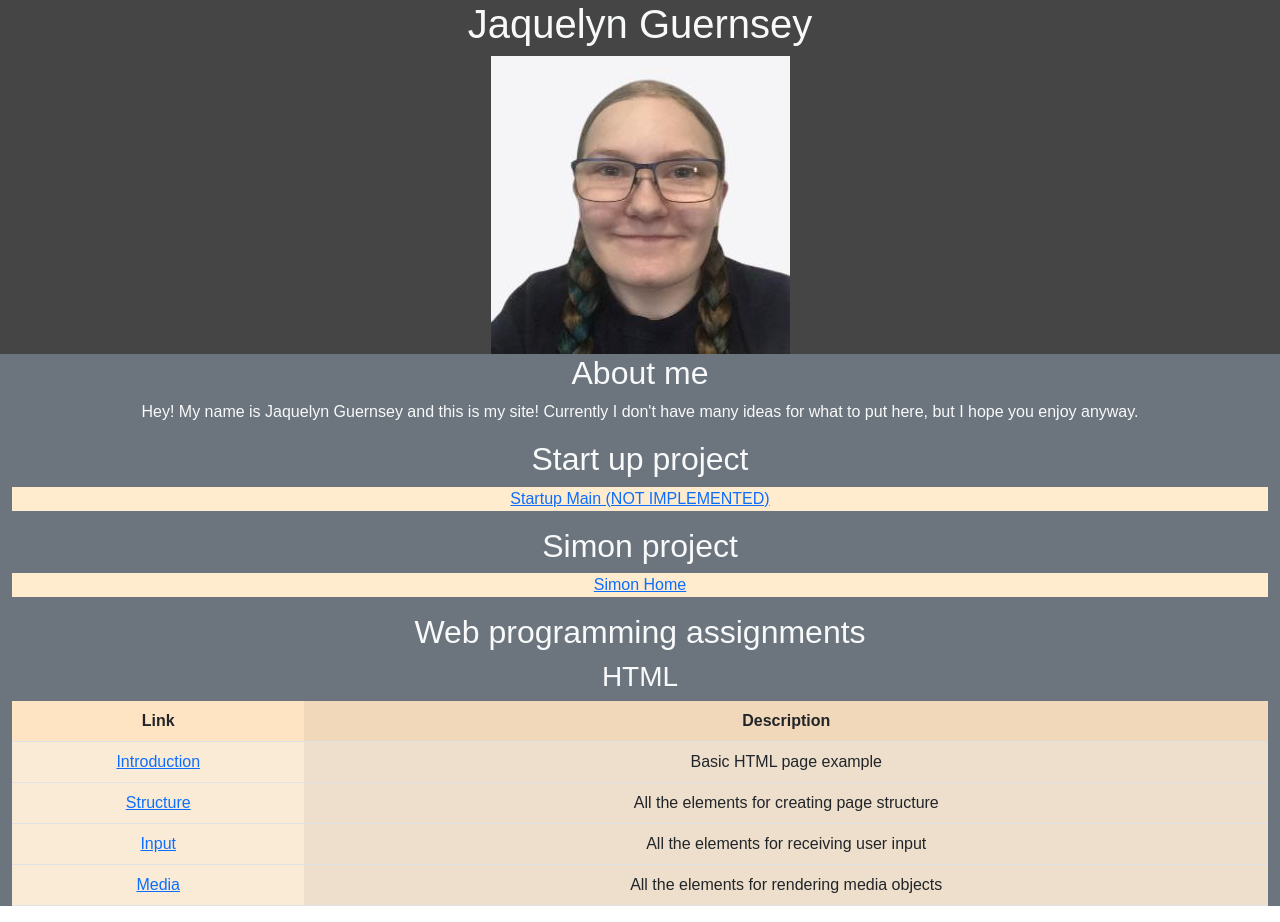
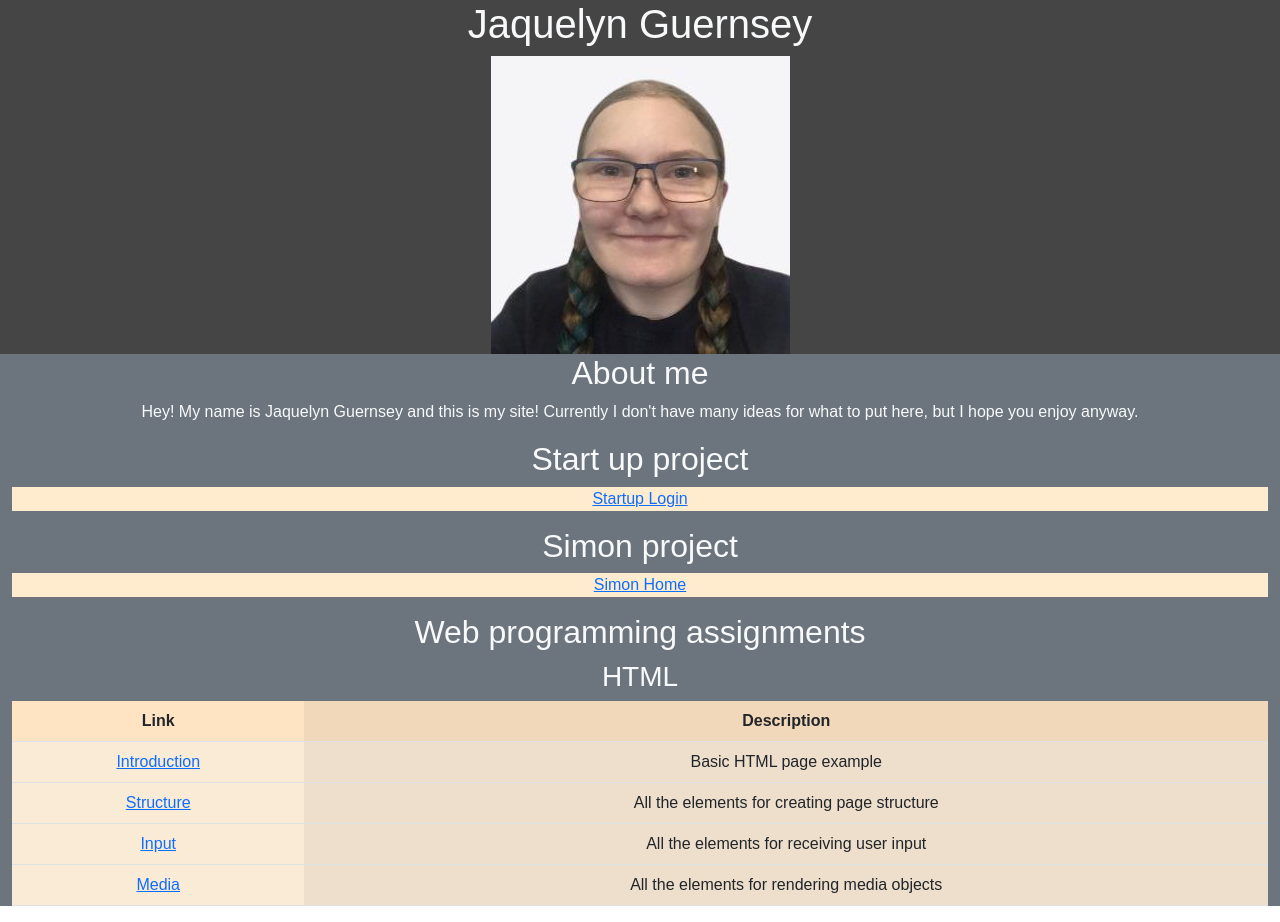
Before and after one commit to GuernJaq/startup-application, a plain HTML site: page MainPage/index.html in a window 1280 px wide. Drawn offline with nearby package versions, Linux system fonts and the light colour scheme; files whose address does not match are found by name.

Commit message:
Updated link to startup homepage

```diff
--- a/MainPage/index.html
+++ b/MainPage/index.html
@@ -29,7 +29,7 @@
       <section>
         <h2>Start up project</h2>
         <p class="link">
-          <a href="https://startup.pokeguesser.click/login.html">Startup Main (NOT IMPLEMENTED)</a>
+          <a href="https://startup.pokeguesser.click/login.html">Startup Login</a>
         </p>
       </section>
       <section>
```
